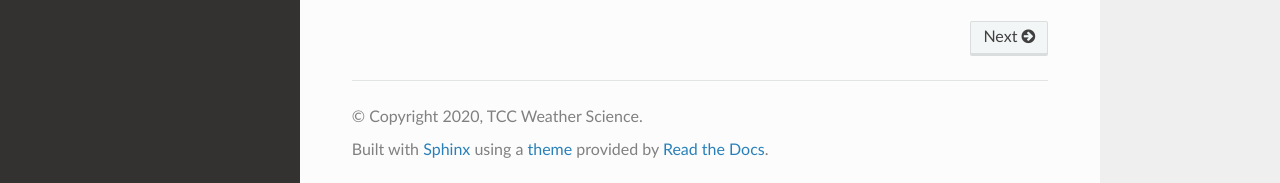
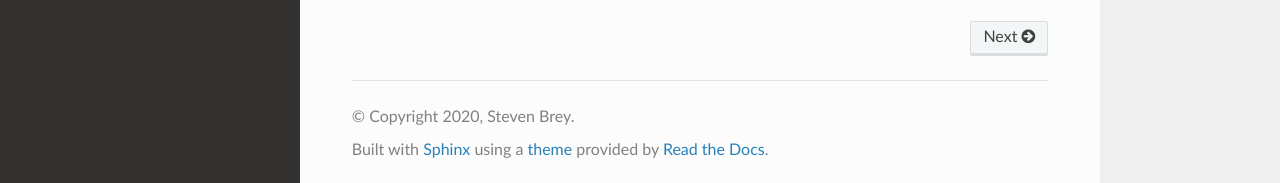
Before and after one commit to TheClimateCorporation/ensemble, a Sphinx documentation site: the page built from docs/index.rst, in a window 1280 px wide and 937 px high. Shown: the part 751-934 px from the top of the window. Built offline with Sphinx 7.4.7 and the Read the Docs theme 2.0.0, drawn with Linux system fonts in a browser that asks for light colours.

Commit message:
Update conf.py

```diff
--- a/docs/conf.py
+++ b/docs/conf.py
@@ -25,7 +25,7 @@ sys.path.insert(0, os.path.join(os.path.dirname(__file__), "."))
 # -- Project information -----------------------------------------------------
 
 project = "ensemble"
-copyright = "2020, TCC Weather Science"
+copyright = "2020, Steven Brey"
 author = "steven.brey@climate.com"
 
 # The full version, including alpha/beta/rc tags
```
